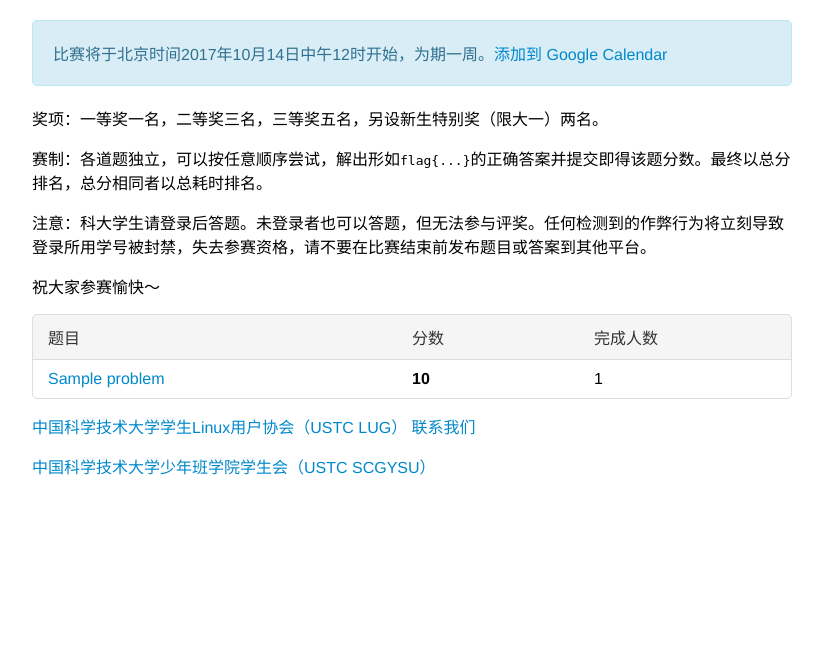
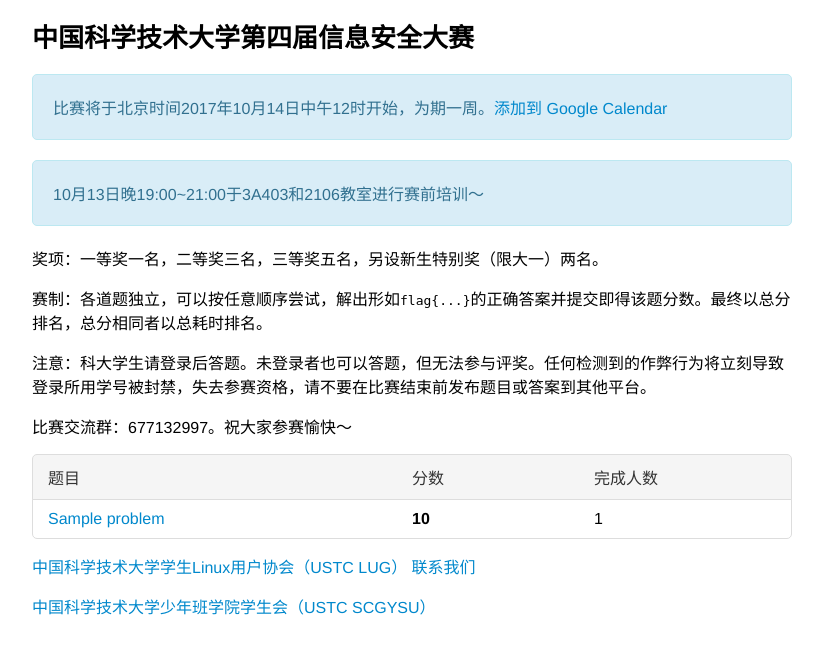
Before and after one commit to ustclug/hackergame2017, a Django app: page / in a window 1280 px wide. Shown: the part 60-714 px from the top of the page, without its empty margins (228-1051 px from the left). Run offline with Django 3.2, Linux system fonts and the light colour scheme; tables that the repository leaves empty hold one stand-in row (values such as "Sample post").

Commit message:
Update hub.html

```diff
--- a/hackergame/templates/hackergame/hub.html
+++ b/hackergame/templates/hackergame/hub.html
@@ -1,16 +1,22 @@
 {# args: #}
 {# problems[{pid, title, user_solved, score}] #}
 {# solved[] #}
+{# before #}
 {% extends "hackergame/base.html" %}
 
 {% block body %}
+    <h1>中国科学技术大学第四届信息安全大赛</h1>
     <div class="msg-info">比赛将于北京时间2017年10月14日中午12时开始，为期一周。<a href="http://www.google.com/calendar/event?action=TEMPLATE&text=Hackergame%202017&details=Hackergame%202017&dates=20171014T040000Z/20171021T040000Z&location=http://hack.lug.ustc.edu.cn/&trp=false">添加到 Google Calendar</a></div>
+    <div class="msg-info">10月13日晚19:00~21:00于3A403和2106教室进行赛前培训～</div>
     <p>奖项：一等奖一名，二等奖三名，三等奖五名，另设新生特别奖（限大一）两名。</p>
     <p>赛制：各道题独立，可以按任意顺序尝试，解出形如<code>flag{...}</code>的正确答案并提交即得该题分数。最终以总分排名，总分相同者以总耗时排名。</p>
     <p>注意：科大学生请登录后答题。未登录者也可以答题，但无法参与评奖。任何检测到的作弊行为将立刻导致登录所用学号被封禁，失去参赛资格，请不要在比赛结束前发布题目或答案到其他平台。</p>
-    <p>祝大家参赛愉快～</p>
+    <p>比赛交流群：677132997。祝大家参赛愉快～</p>
     <ul id="problems">
         <li class="heading">题目<span>完成人数</span><span>分数</span></li>
+        {% if before %}
+            <li>比赛开始后题目将会公布，敬请期待</li>
+        {% else %}
             {% for problem in problems %}
                 <li class="problem-{% if problem not in solved %}un{% endif %}solved">
                     <a class="problem-title" href="{% url "problem" pid=problem.pid %}">{{ problem.title }}</a>
@@ -18,6 +24,7 @@
                     <span class="problem-score">{{ problem.score }}</span>
                 </li>
             {% endfor %}
+        {% endif %}
     </ul>
     <p><a href="http://lug.ustc.edu.cn/">中国科学技术大学学生Linux用户协会（USTC LUG）</a> <a href="mailto:lug@ustc.edu.cn">联系我们</a></p>
     <p><a href="http://ourscgy.ustc.edu.cn/">中国科学技术大学少年班学院学生会（USTC SCGYSU）</a></p>
```
Lines whose indentation alone changed are shown as unchanged.
